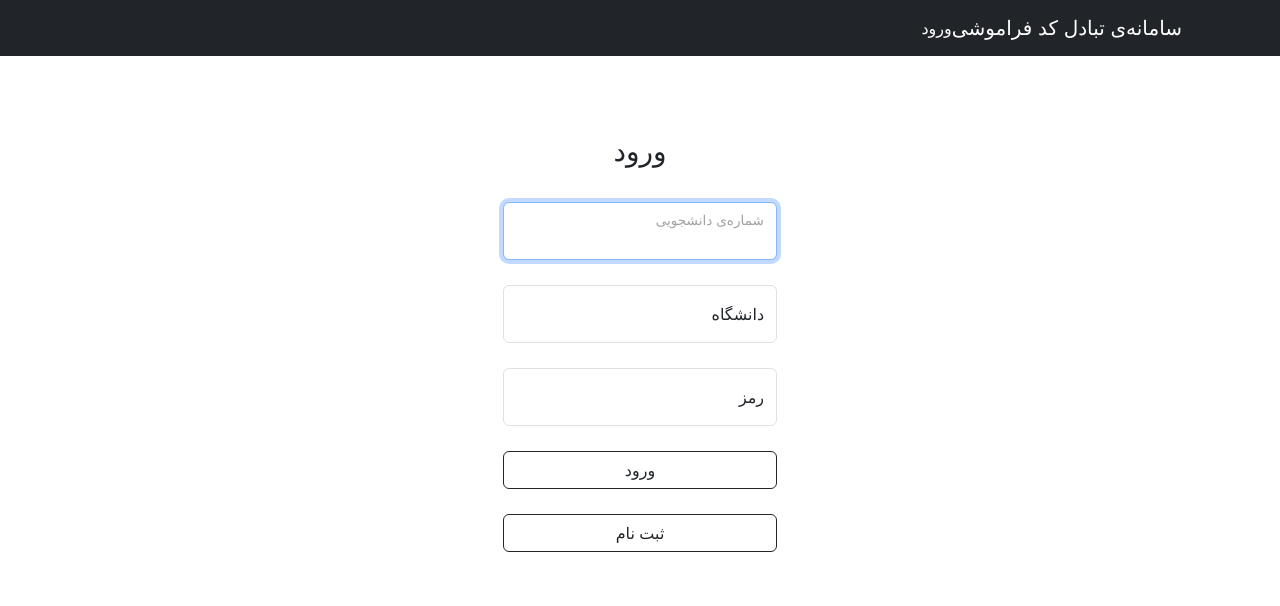
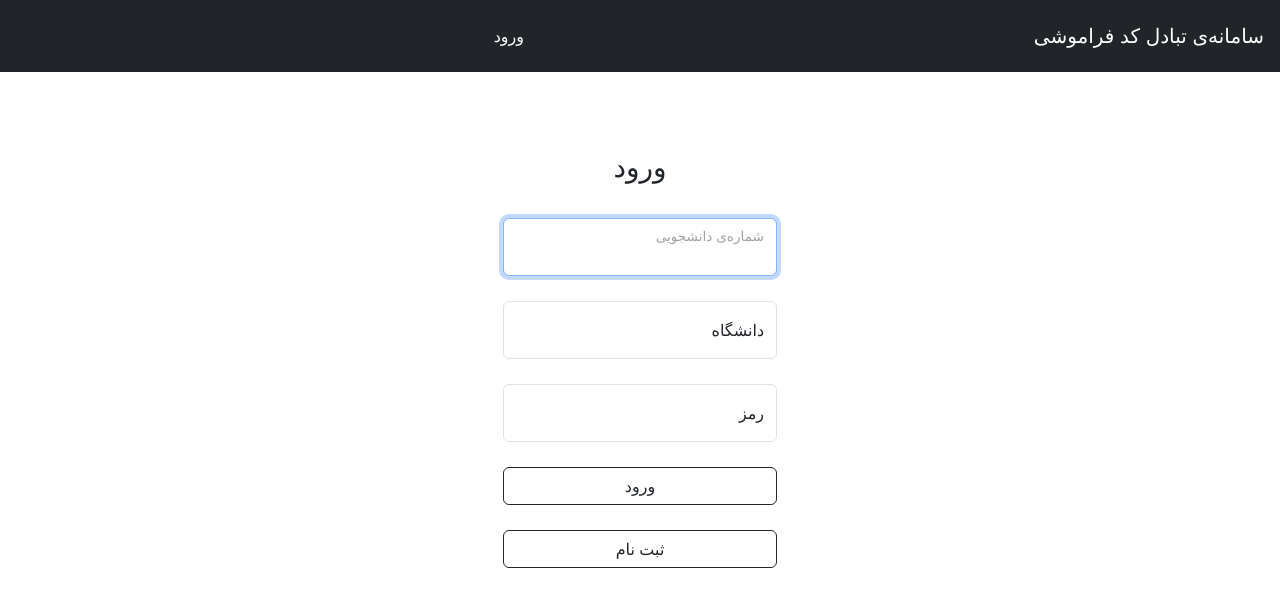
Before and after one commit to IIIphr/se_front_prj, a React (Create React App) app: page /login in a window 1280 px wide. Shown: the top 606 px of the page. Built offline with nearby package versions, Linux system fonts and the light colour scheme.

Commit message:
Last changes on navbar, I hope xd

```diff
--- a/src/Navbarr.js
+++ b/src/Navbarr.js
@@ -5,8 +5,8 @@ import { Fragment, useEffect } from 'react';
 import { change_f_name, change_type, change_uni_id } from './userSlice';
 import { useNavigate, Link } from 'react-router-dom';
 import Navbar from 'react-bootstrap/Navbar';
-import Container from 'react-bootstrap/Container';
 import Offcanvas from 'react-bootstrap/Offcanvas';
+import Nav from 'react-bootstrap/Nav';
 
 function Navbarr() {
     const user_f_name = useSelector((state) => state.user.user_f_name);
@@ -28,7 +28,6 @@ function Navbarr() {
 
     return (
         <Navbar sticky='top' expand="lg" bg="dark" data-bs-theme="dark" dir='rtl'>
-            <Container>
             <Navbar.Brand><Link className='navbar_unlink' to='/'>سامانه‌ی تبادل کد فراموشی</Link></Navbar.Brand>
             <Navbar.Toggle aria-controls="basic-navbar-nav" />
             <Navbar.Offcanvas data-bs-theme="dark" className='rtl'>
@@ -38,12 +37,13 @@ function Navbarr() {
                     </Offcanvas.Title>
                 </Offcanvas.Header>
                 <Offcanvas.Body>
+                    <Nav className="justify-content-around align-items-center flex-grow-1 pe-3">
                         {user_type == null ?
-                            <Link className='navbar_unlink' to='/login'>ورود</Link> :
+                            <Link className='navbar_unlink my-3' to='/login'>ورود</Link> :
                             <Fragment>
-                                <Link className='navbar_unlink' to='/profile'>سلام {user_f_name}! - دانشگاه {user_uni_id} - موجودی: 0 ریال</Link>
-                                <Link className='navbar_unlink' to='/add_coupun'>فروش کد</Link>
-                                <button className='btn btn-outline-light text-center rtl' onClick={() => {
+                                <Link className='navbar_unlink my-2' to='/profile'>سلام {user_f_name}! - دانشگاه {user_uni_id} - موجودی: 0 ریال</Link>
+                                <Link className='navbar_unlink my-2' to='/add_coupun'>فروش کد</Link>
+                                <button className='btn btn-outline-light text-center rtl my-2' onClick={() => {
                                     dispatch(change_f_name(""));
                                     dispatch(change_type(null));
                                     dispatch(change_uni_id(-1));
@@ -53,9 +53,9 @@ function Navbarr() {
                                     navigate('/');
                                 }}>خروج</button>
                             </Fragment>}
+                    </Nav>
                 </Offcanvas.Body>
             </Navbar.Offcanvas>
-            </Container>
         </Navbar>
     );
 }
```
Lines whose indentation alone changed are shown as unchanged.
